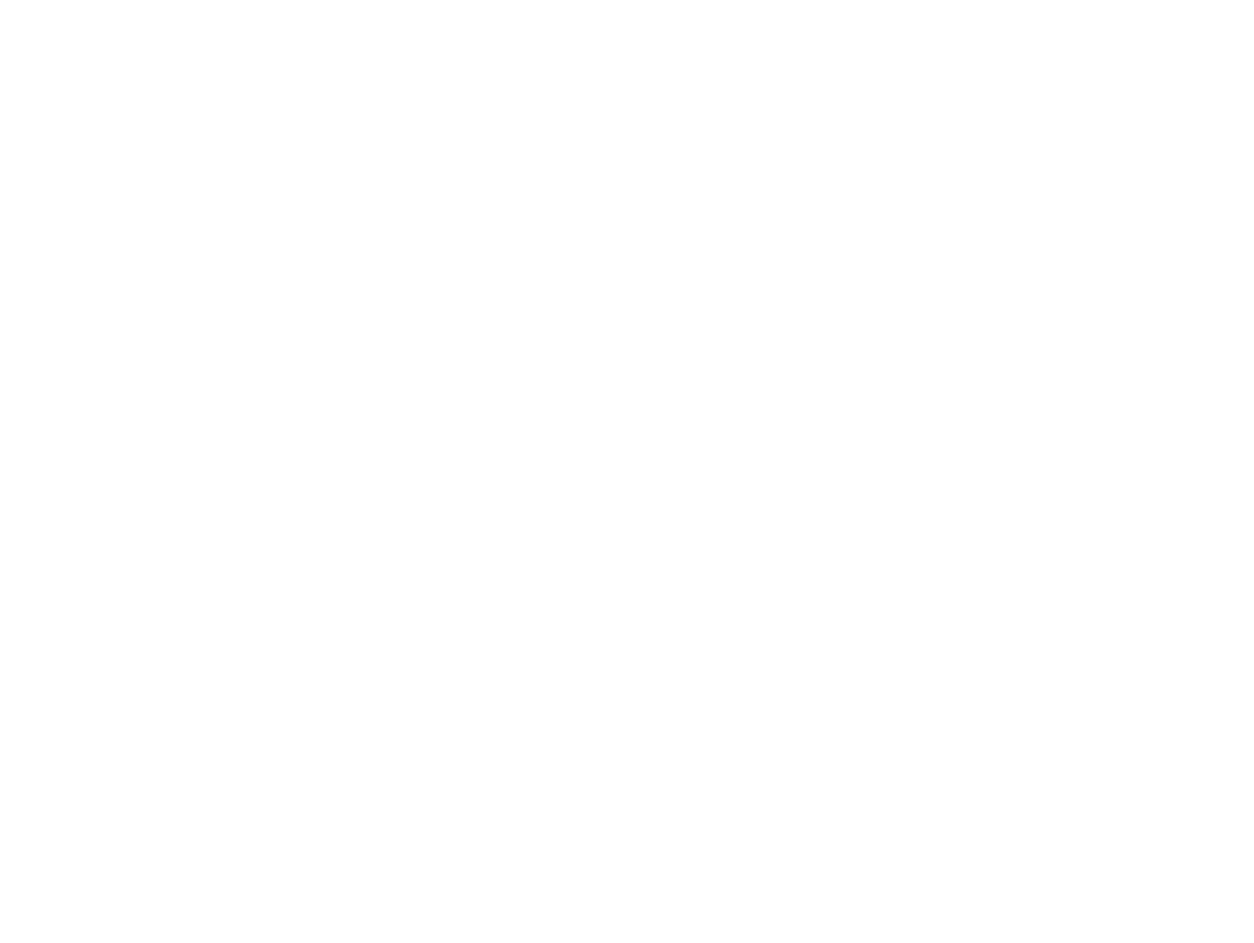
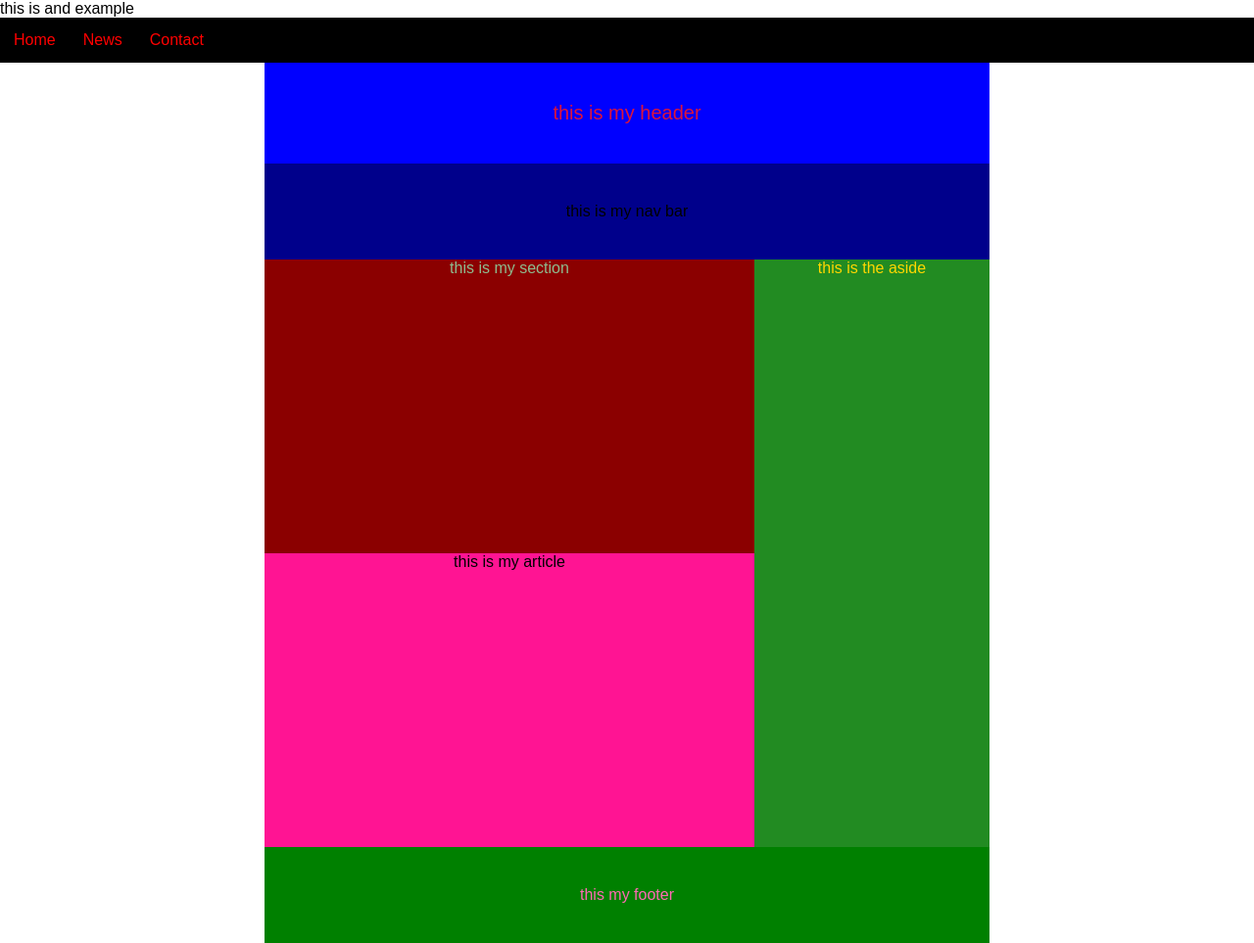
Before and after one commit to dquezada3566/FPRO, a plain HTML site: page index.html in a window 1280 px wide. Shown: the whole page at 98% size. Before the commit the page ends 800 px from the top, so only its background shows below. Drawn offline with Linux system fonts and the light colour scheme; files that its build step writes are made by us from their sources.

Commit message:
uploaded new commands

```diff
--- a/css/style.css
+++ b/css/style.css
@@ -0,0 +1,91 @@
+html, body{
+    margin: 0;
+    padding: 0;
+    font-family: Arial;
+    font-size: 20;
+}
+header{
+    background-color: blue;
+    padding: 40px 20px;
+    text-align:center ;
+    color: crimson;
+    width: 700px;
+    margin-left: auto;
+    margin-right: auto;
+    font-size: 20px;
+    }
+    nav{
+        background-color: darkblue;
+        color: #000;
+        padding: 40px 20px;
+        width: 700px;
+        margin-left: auto;
+        margin-right: auto;
+        text-align: center;
+    }
+main{
+    background-color: darkorange;
+    width: 740px;
+    margin-right: auto;
+    margin-left: auto;
+}
+section{
+    background-color: darkred;
+    width: 500px;
+    height: 300px;
+    color: darkseagreen;
+    text-align: center;
+    float: left;
+}
+article{
+    background-color: deeppink;
+    width: 500px;
+    height: 300px;
+    color: #000;
+    text-align: center;
+    float: left;
+}
+aside{
+    text-align: center;
+    background-color: forestgreen;
+    color: gold;
+    height: 600px;
+}
+footer{
+    background-color: green;
+    color: hotpink;
+    text-align: center;
+    padding: 40px 20px;
+    width: 700px;
+    margin-left: auto;
+    margin-right: auto;
+
+}
+.clearfloat{
+    clear:both;
+}
+
+#navbar {
+    overflow: hidden;
+    background-color:black;}
+
+    #navbar a {
+        float: left;
+        display: block;
+        color: red;
+        text-align: center;
+        padding: 14px;
+        text-decoration: none;
+      }
+
+.content {
+  padding: 16px;
+}
+.sticky {
+    position: fixed;
+    top: 0;
+    width: 100%;
+  }
+  .sticky + .content {
+    padding-top: 60px;
+  }
--- a/index.html
+++ b/index.html
@@ -1,12 +1,48 @@
 <!DOCTYPE html>
 <html lang="en">
 <head>
+    <div class="example">
+        this is and example
+      </div>
+    <link rel="stylesheet" href="style.css">
+        <meta charset="UTF-8">
+        <meta http-equiv="X-UA-Compatible" content="IE=edge">
+        <meta name="viewport" content="width=device-width, initial-scale=1.0">
+        <title>Document</title>
+        <div id="navbar">
+          <a href="https://www.google.com"target="_blank">Home</a>
+          <a href="https://www.yahoo.com"target="_blank">News</a>
+          <a href="https://www.msn.com"target="_blank">Contact</a>
+
+        </div>
     <meta charset="UTF-8">
     <meta http-equiv="X-UA-Compatible" content="IE=edge">
     <meta name="viewport" content="width=device-width, initial-scale=1.0">
     <title>Document</title>
 </head>
 <body>
+    <header>
+        this is my header
+         </header>
 
+         <nav>
+        this is my nav bar
+         </nav>
+
+
+         <main>
+            <div class= "left">
+                <section>this is my section</section>
+
+                <article>this is my article </article>
+            </div>
+         <aside>
+        this is the aside
+         </aside>
+        </main>
+
+         <footer>
+           this my footer
+         </footer>
 </body>
 </html>
```
